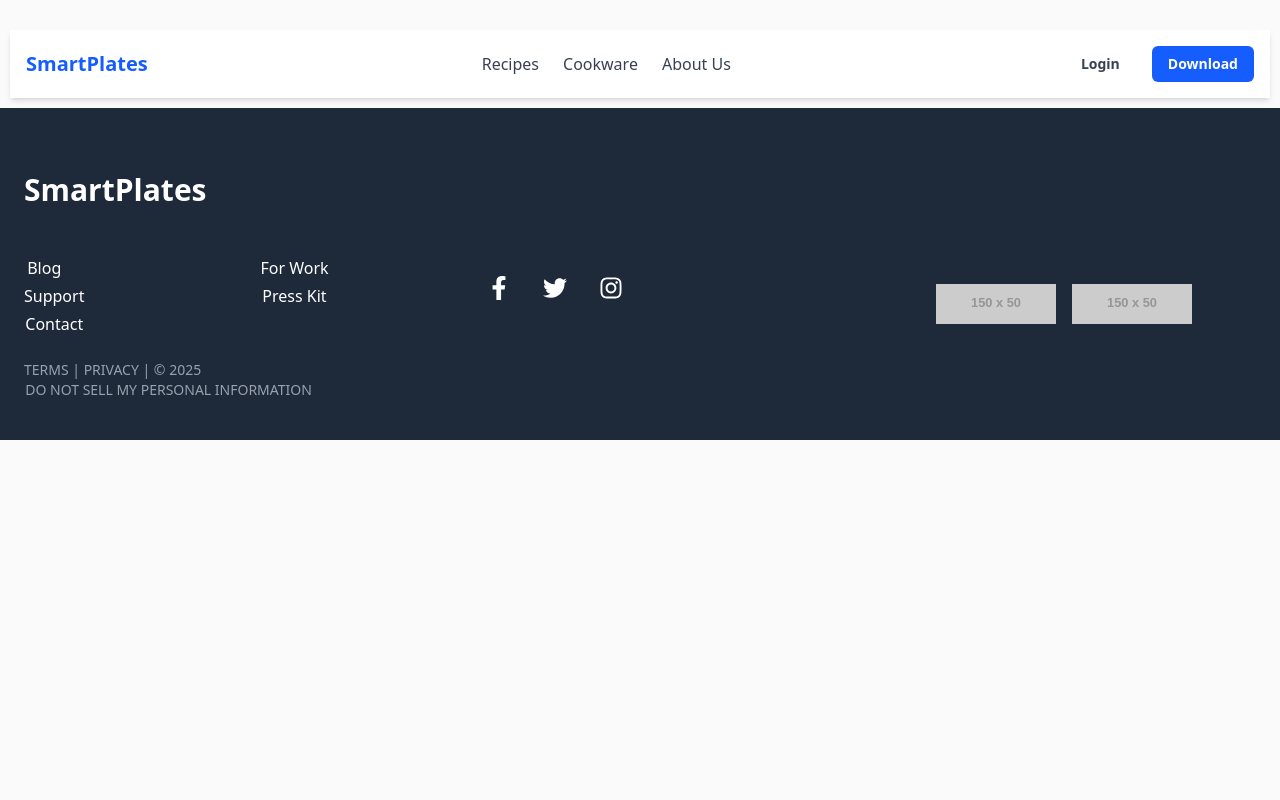
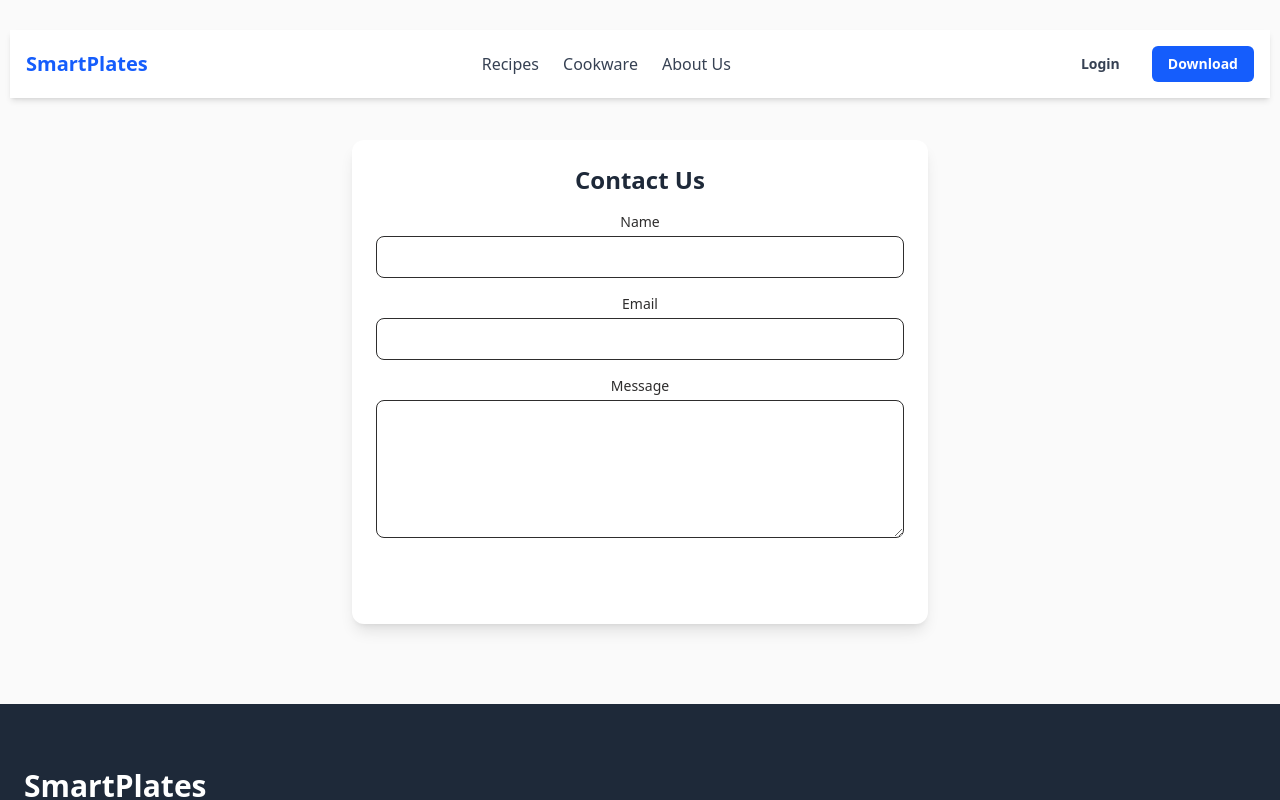
Before and after one commit to Hana-Ese/recipe-planner, a React (Vite) app: page /contact in a window 1280 px wide. Shown: the top 800 px of the page. Built offline with nearby package versions, Linux system fonts and the light colour scheme.

Commit message:
feat: add ContactPage component and update routing to include contact route

```diff
--- a/src/components/layout/Footer.tsx
+++ b/src/components/layout/Footer.tsx
@@ -1,4 +1,5 @@
 import { FaFacebookF, FaTwitter, FaInstagram } from "react-icons/fa";
+import { Link } from "react-router";
 
 export default function Footer() {
 	return (
@@ -24,9 +25,9 @@ export default function Footer() {
 									</a>
 								</li>
 								<li>
-										<a href='#contact' className='hover:underline'>
+									<Link to='/contact' className='hover:underline'>
 										Contact
-										</a>
+									</Link>
 								</li>
 							</ul>
 							<ul className='space-y-1 pl-36'>
--- /dev/null
+++ b/src/pages/Contact.tsx
@@ -0,0 +1,12 @@
+import  ContactForm  from "../features/contact/ContactForm";
+
+
+const ContactPage = () => {
+  return (
+    <div className="py-10 px-4">
+      <ContactForm />
+    </div>
+  );
+};
+
+export default ContactPage;
--- a/src/router/routes.tsx
+++ b/src/router/routes.tsx
@@ -3,6 +3,7 @@ import Home from "../pages/Home";
 import AboutUs from "../pages/AbouUs";
 import Recipes from "../pages/Recipes";
 import CookWare from "../pages/Cookware";
+import ContactPage from "../pages/Contact";
 
 function AllRouts() {
   return (
@@ -11,6 +12,8 @@ function AllRouts() {
       <Route path="/about-us" element={<AboutUs />} />
       <Route path="recipes" element={<Recipes />} />
       <Route path="/cookware" element={<CookWare />} />
+      <Route path="/contact" element={<ContactPage />} />
+      <Route path="*" element={<div>404 Not Found</div>} />
     </Routes>
   );
 }
```
Lines whose indentation alone changed are shown as unchanged.
